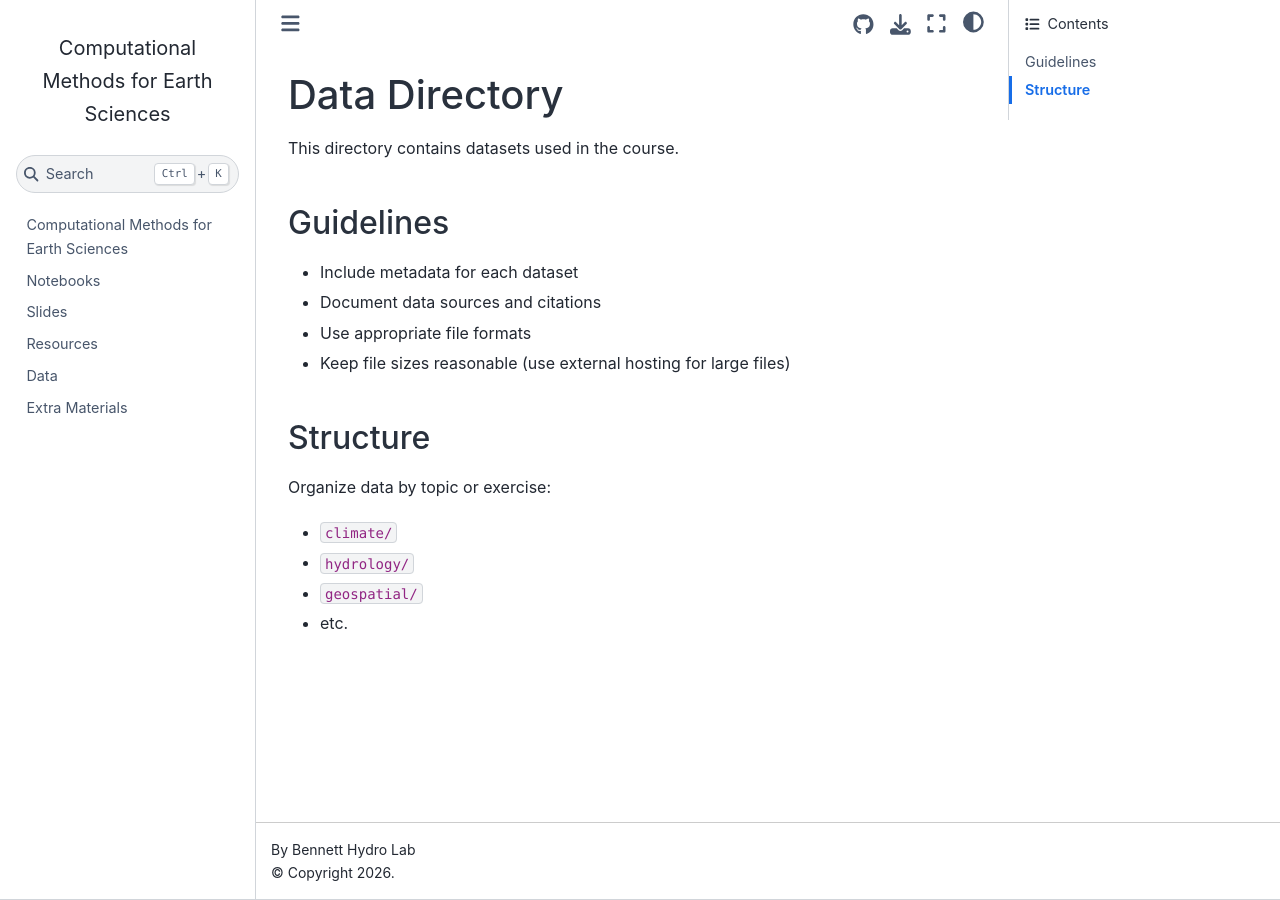
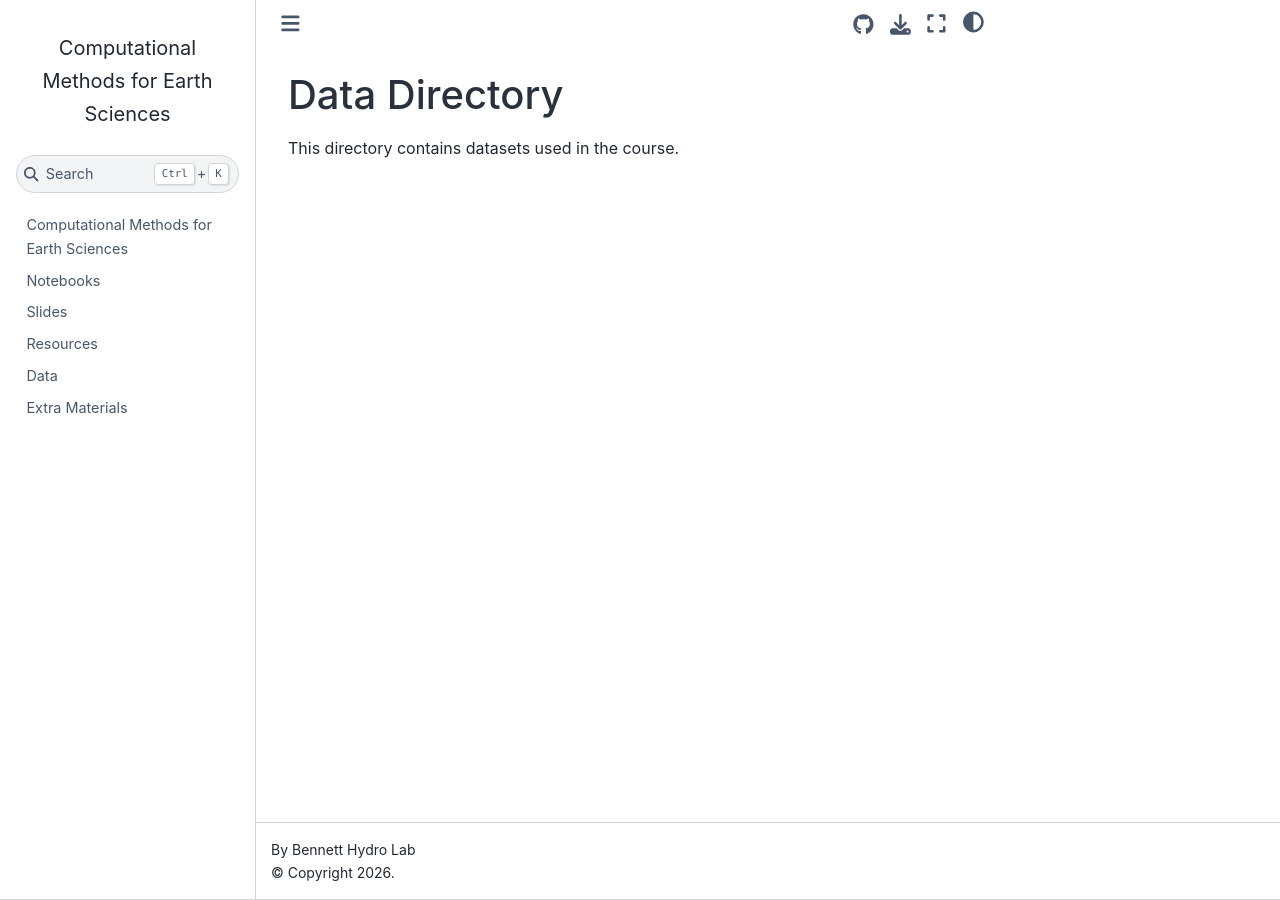
Before and after one commit to hwrs640/computational_methods_course_hyousefi, a Jupyter Book: the page built from data/README.md, in a window 1280 px wide. Built offline with Jupyter Book 1.0.4 settings and Sphinx 7.4.7 and the Sphinx Book theme 1.1.4, drawn with Linux system fonts in a browser that asks for light colours.

Commit message:
Update some text bits

```diff
--- a/data/README.md
+++ b/data/README.md
@@ -1,18 +1,3 @@
 # Data Directory
 
 This directory contains datasets used in the course.
-
-## Guidelines
-
-- Include metadata for each dataset
-- Document data sources and citations
-- Use appropriate file formats
-- Keep file sizes reasonable (use external hosting for large files)
-
-## Structure
-
-Organize data by topic or exercise:
-- `climate/`
-- `hydrology/`
-- `geospatial/`
-- etc.
```
Also changed, not shown: data/index.md (+1 -1 lines), extras/index.md (+1 -1 lines), intro.md (+33 -9 lines), notebooks/index.md (+8 -4 lines).
